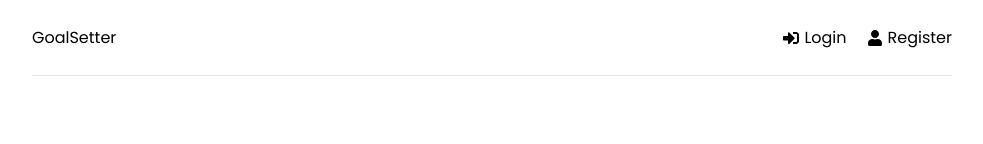
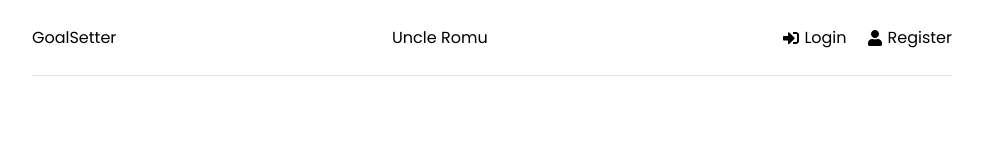
Before and after one commit to khalidwalit/rest-app, a React (Create React App) app in the folder frontend/: page /login in a window 1280 px wide. Shown: the top 144 px of the page, without its empty margins (148-1131 px from the left). Built offline with nearby package versions, Linux system fonts and the light colour scheme.

Commit message:
add uncle romu

```diff
--- a/frontend/src/components/Header.jsx
+++ b/frontend/src/components/Header.jsx
@@ -18,6 +18,9 @@ function Header() {
     <header className='header'>
         <div className='logo'>
             <Link to='/'>GoalSetter</Link>
+        </div>
+        <div className='logo'>
+            <Link to=''>Uncle Romu</Link>
         </div>
         <ul>
         {user ? (
```
